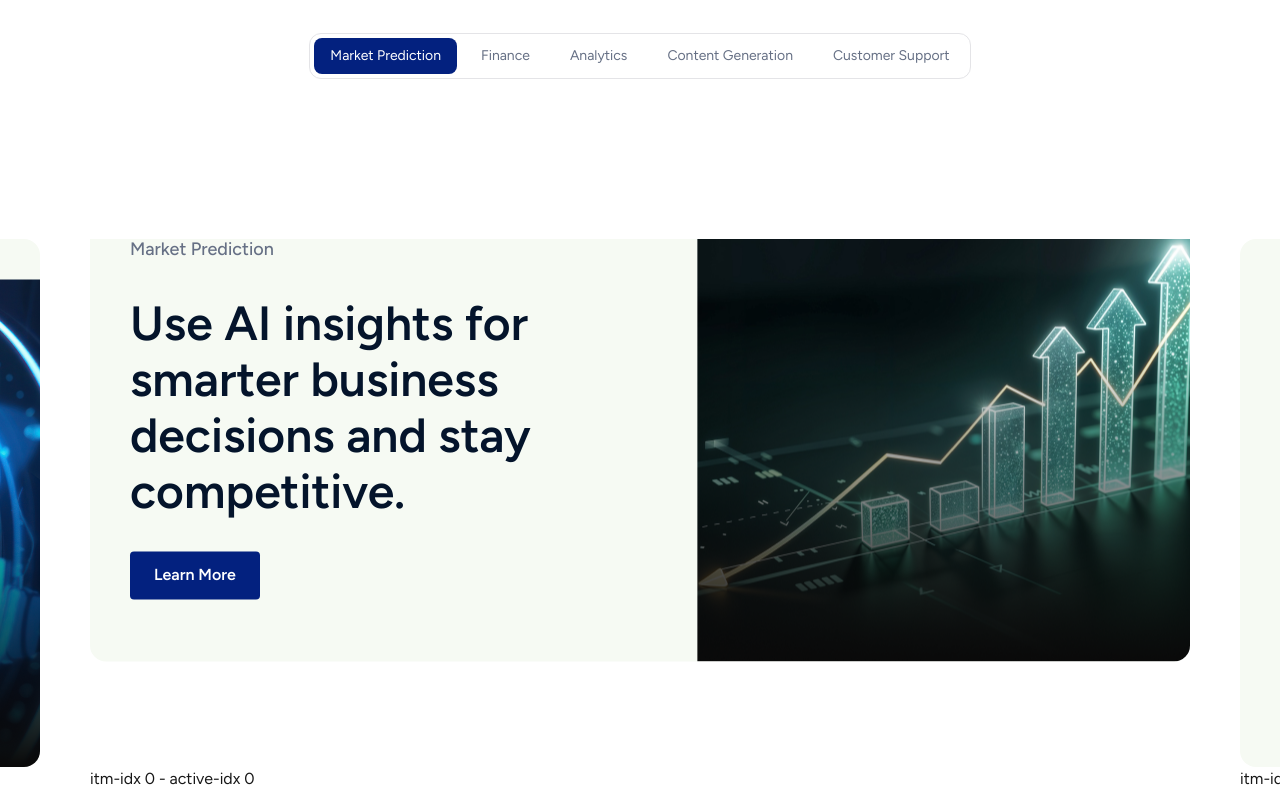
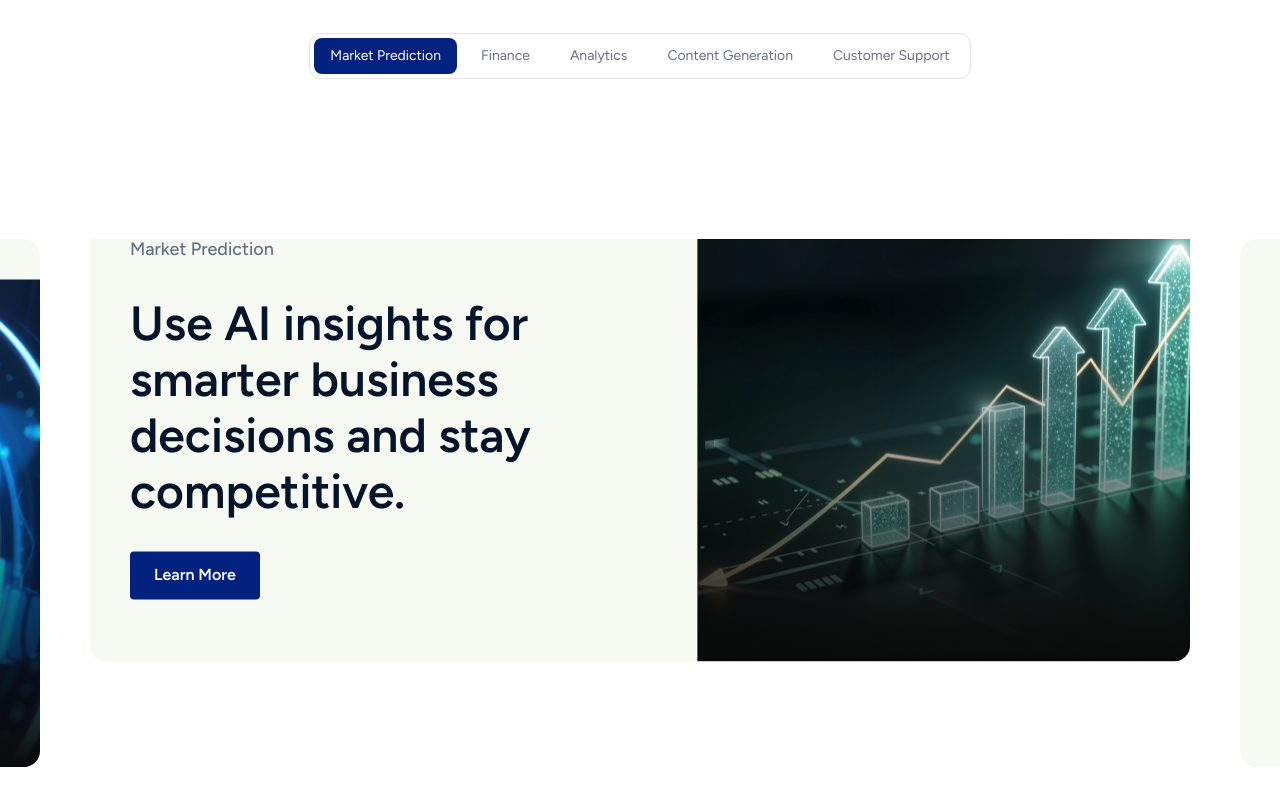
Before and after one commit to dhanielcodes/alpha, a Next.js app: page / in a window 1280 px wide. Shown: the part 1276-2067 px from the top of the page. After the commit the page ends 2043 px from the top, so only its background shows below. Built offline with nearby package versions, Linux system fonts and the light colour scheme.

Commit message:
Update yarn.lock and clean up CardSlider component; removed debug information and optimized dependency resolutions.

```diff
--- a/src/components/CardSlider.tsx
+++ b/src/components/CardSlider.tsx
@@ -105,7 +105,6 @@ const CardSlider = () => {
                 image={item.image}
               />
             </div>
-            itm-idx {index} - active-idx {activeIndex}
           </SwiperSlide>
         ))}
       </Swiper>
```
Also changed, not shown: 1 other file (tests, documents, lock files or other folders).
